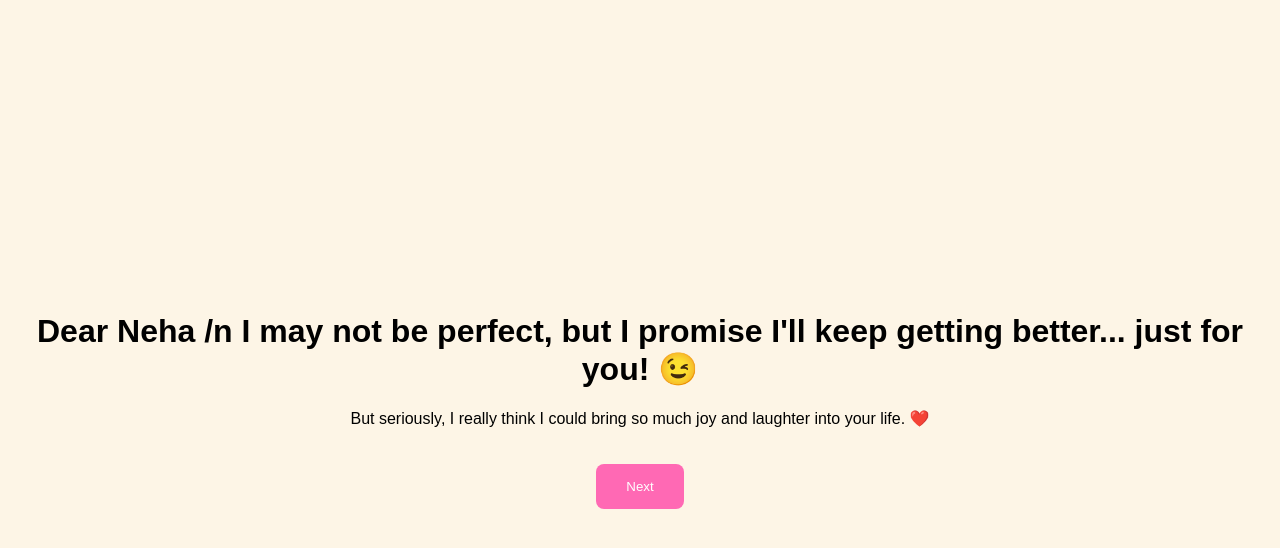
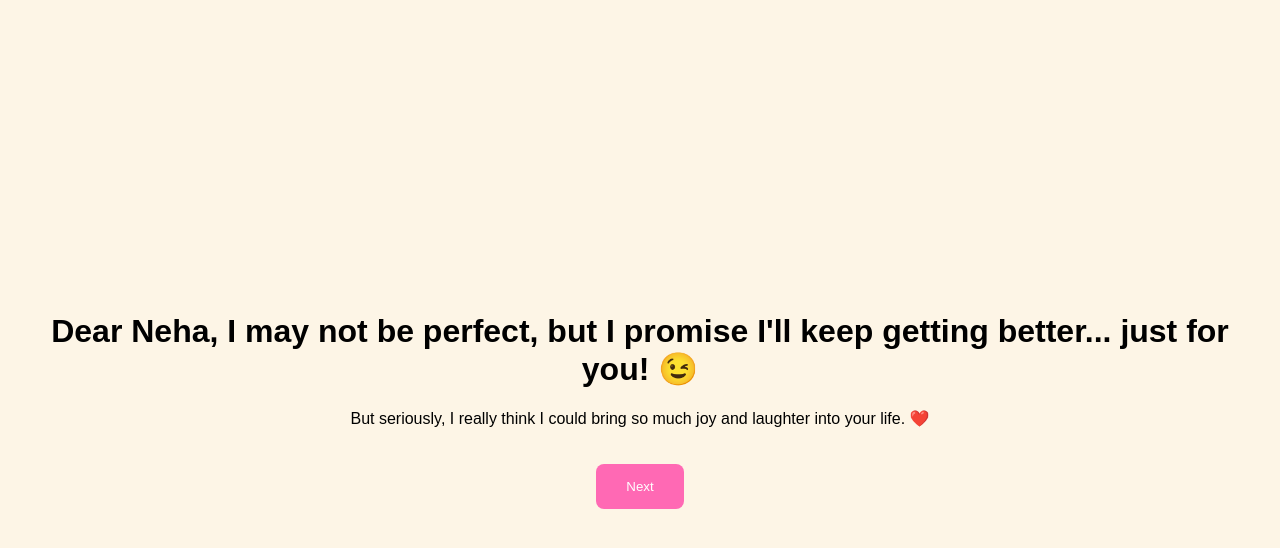
Before and after one commit to Nawaraaz/mrnk, a plain HTML site: page index.html in a window 1280 px wide. Both pictures are taken after a click on the button "Continue". Drawn offline with Linux system fonts and the light colour scheme.

Commit message:
Update index.html

```diff
--- a/index.html
+++ b/index.html
@@ -17,8 +17,8 @@
     <!-- Flirting Screen -->
     <div class="container" id="flirt-screen" style="display: none;">
         <h1 class="flirt-text">
-            Dear Neha /n
-            I may not be perfect, but I promise I'll keep getting better... just for you! 😉</h1>
+
+          Dear Neha, I may not be perfect, but I promise I'll keep getting better... just for you! 😉</h1>
         <p>But seriously, I really think I could bring so much joy and laughter into your life. ❤️</p>
         <button id="next-btn" onclick="showLoveQuestion()">Next</button>
     </div>
```
